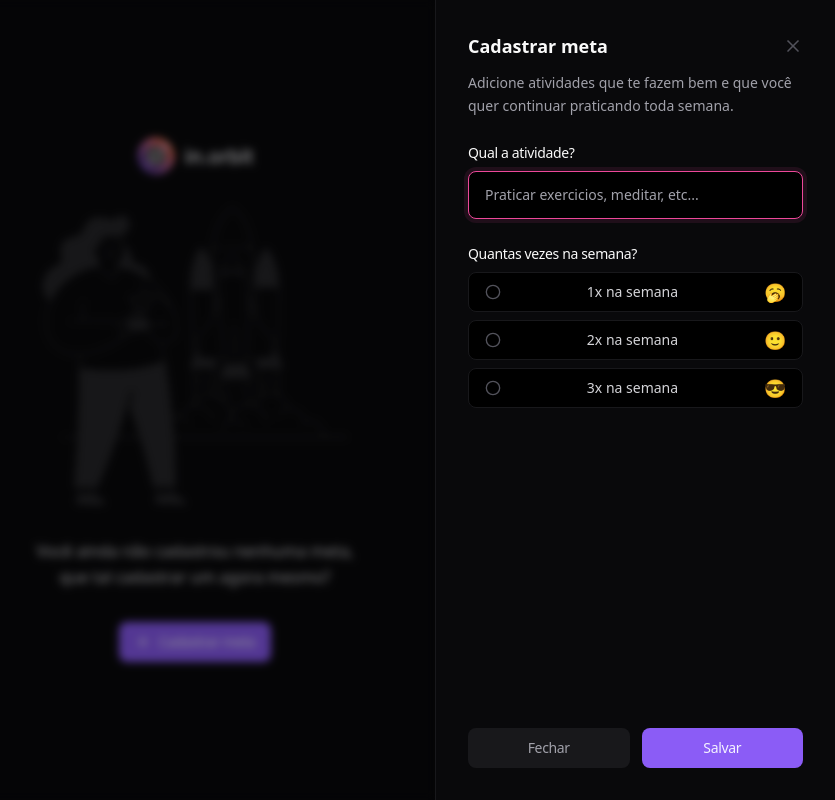
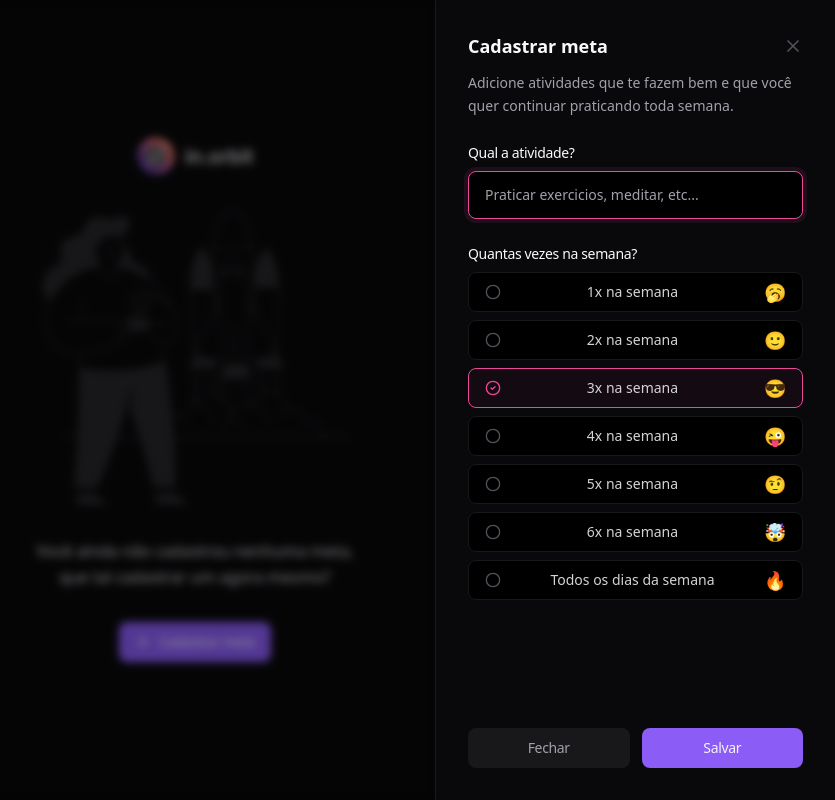
Before and after one commit to Caiobaldudev/nlw-pocket-front, a React (Vite) app: page / in a window 1280 px wide. Both pictures are taken after a click on the button "Cadastrar meta". Shown: the whole page, without its empty margins (445-1280 px from the left). Built offline with nearby package versions, Linux system fonts and the light colour scheme; no server answers.

Commit message:
feat: creating goals

```diff
--- a/src/components/create-goal.tsx
+++ b/src/components/create-goal.tsx
@@ -1,11 +1,51 @@
-import { X } from "lucide-react";
-import { Button } from "./ui/button";
-import { DialogClose, DialogContent, DialogDescription, DialogTitle } from "./ui/dialog";
-import { Input } from "./ui/input";
-import { Label } from "./ui/label";
-import { RadioGroup, RadioGroupIndicator, RadioGroupItem } from "./ui/radio-group";
+import { X } from 'lucide-react'
+import { Button } from './ui/button'
+import {
+  DialogClose,
+  DialogContent,
+  DialogDescription,
+  DialogTitle,
+} from './ui/dialog'
+import { Input } from './ui/input'
+import { Label } from './ui/label'
+import {
+  RadioGroup,
+  RadioGroupIndicator,
+  RadioGroupItem,
+} from './ui/radio-group'
+import { Controller, useForm } from 'react-hook-form'
+import { z } from 'zod'
+import { zodResolver } from '@hookform/resolvers/zod'
+import { createGoal } from '../http/create-goal'
+import { useQuery, useQueryClient } from '@tanstack/react-query'
 
-export function CreateGoal(){
+const createGoalForm = z.object({
+  title: z.string().min(1, 'Informe a atividade que deseja realizar!'),
+  desiredWeeklyFrequency: z.coerce.number().min(1).max(7),
+})
+
+type CreateGoalForm = z.infer<typeof createGoalForm>
+
+export function CreateGoal() {
+  const queryClient = useQueryClient()
+
+  const { register, control, handleSubmit, formState, reset } =
+    useForm<CreateGoalForm>({
+      resolver: zodResolver(createGoalForm),
+    })
+
+  async function handleCreateGoal(data: CreateGoalForm) {
+    await createGoal({
+      title: data.title,
+      desiredWeeklyFrequency: data.desiredWeeklyFrequency,
+    })
+
+    queryClient.invalidateQueries({ queryKey: ['summary'] })
+    queryClient.invalidateQueries({ queryKey: ['pending-goals'] })
+
+    reset()
+  }
+
   return (
     <DialogContent>
       <div className="flex flex-col gap-6 h-full">
@@ -21,7 +61,10 @@
             praticando toda semana.
           </DialogDescription>
         </div>
-          <form action="" className="flex-1 flex flex-col justify-between">
+        <form
+          onSubmit={handleSubmit(handleCreateGoal)}
+          className="flex-1 flex flex-col justify-between"
+        >
           <div className="flex flex-col gap-6">
             <div className="flex flex-col gap-2">
               <Label htmlFor="title">Qual a atividade?</Label>
@@ -29,11 +72,26 @@
                 id="title"
                 autoFocus
                 placeholder="Praticar exercicios, meditar, etc..."
+                {...register('title')}
               />
+              {formState.errors.title && (
+                <p className="text-red-400 text-sm">
+                  {formState.errors.title.message}
+                </p>
+              )}
             </div>
             <div className="flex flex-col gap-2">
               <Label htmlFor="title">Quantas vezes na semana?</Label>
-                <RadioGroup>
+              <Controller
+                control={control}
+                name="desiredWeeklyFrequency"
+                defaultValue={3}
+                render={({ field }) => {
+                  return (
+                    <RadioGroup
+                      onValueChange={field.onChange}
+                      value={String(field.value)}
+                    >
                       <RadioGroupItem value="1">
                         <RadioGroupIndicator />
                         <span className="text-zinc-300 text-sm font-medium leading-none">
@@ -55,7 +113,42 @@
                         </span>
                         <span className="text-lg leading-none">😎</span>
                       </RadioGroupItem>
+
+                      <RadioGroupItem value="4">
+                        <RadioGroupIndicator />
+                        <span className="text-zinc-300 text-sm font-medium leading-none">
+                          4x na semana
+                        </span>
+                        <span className="text-lg leading-none">😜</span>
+                      </RadioGroupItem>
+
+                      <RadioGroupItem value="5">
+                        <RadioGroupIndicator />
+                        <span className="text-zinc-300 text-sm font-medium leading-none">
+                          5x na semana
+                        </span>
+                        <span className="text-lg leading-none">🤨</span>
+                      </RadioGroupItem>
+
+                      <RadioGroupItem value="6">
+                        <RadioGroupIndicator />
+                        <span className="text-zinc-300 text-sm font-medium leading-none">
+                          6x na semana
+                        </span>
+                        <span className="text-lg leading-none">🤯</span>
+                      </RadioGroupItem>
+
+                      <RadioGroupItem value="7">
+                        <RadioGroupIndicator />
+                        <span className="text-zinc-300 text-sm font-medium leading-none">
+                          Todos os dias da semana
+                        </span>
+                        <span className="text-lg leading-none">🔥</span>
+                      </RadioGroupItem>
                     </RadioGroup>
+                  )
+                }}
+              />
             </div>
           </div>
           <div className="flex items-center gap-3">
--- /dev/null
+++ b/src/http/create-goal.ts
@@ -0,0 +1,20 @@
+interface CreateGoalRequest {
+  title: string
+  desiredWeeklyFrequency: number
+}
+
+export async function createGoal({
+  title,
+  desiredWeeklyFrequency,
+}: CreateGoalRequest) {
+  await fetch('http://localhost:3333/goals', {
+    method: 'POST',
+    headers: {
+      'Content-type': 'application/json',
+    },
+    body: JSON.stringify({
+      title,
+      desiredWeeklyFrequency,
+    }),
+  })
+}
```
Lines whose indentation alone changed are shown as unchanged.
